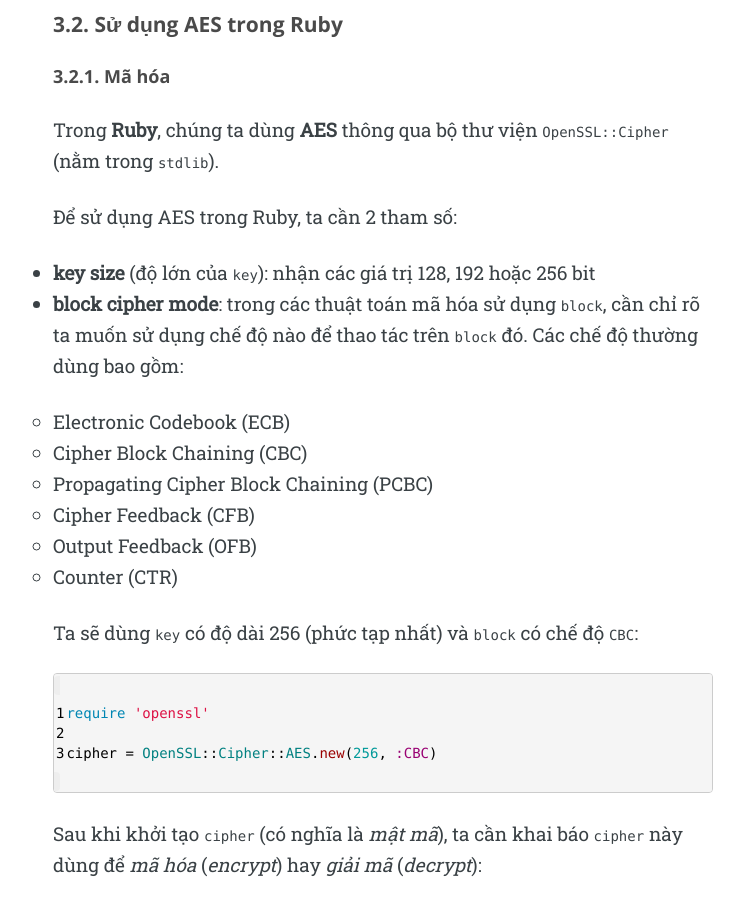
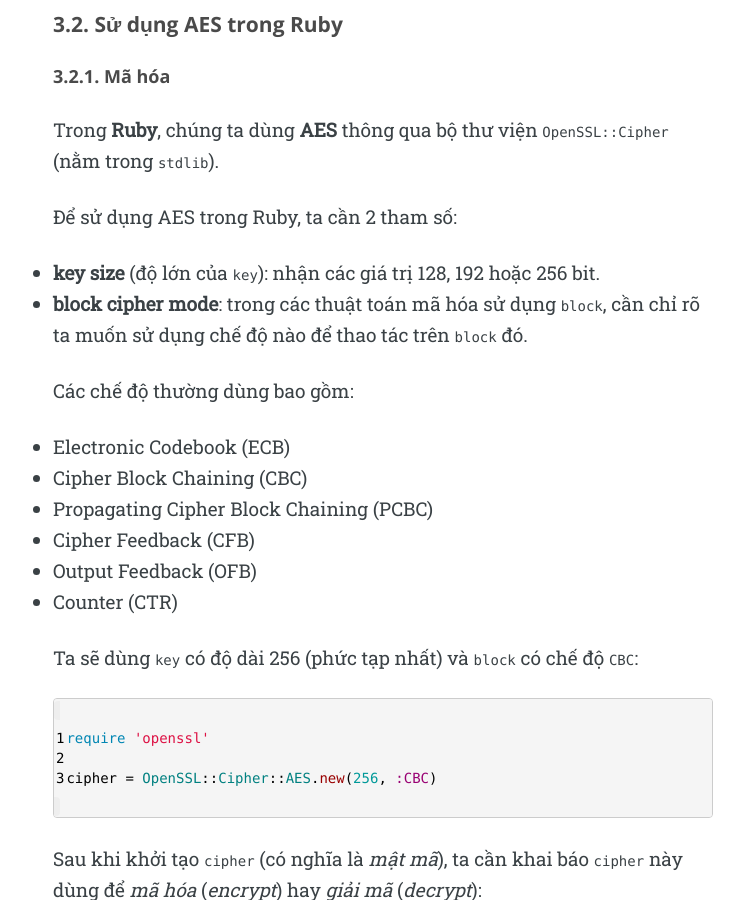
Before and after one commit to ethan605/dev-with-ethan, a Jekyll site: the page built from _posts/2016-07-07-encryption-methods-2.md, in a window 1280 px wide and 900 px high, scrolled down 1401 px. Shown: the whole window, without its empty margins (257-1001 px from the left). Built offline with Jekyll 4.4.1, drawn with Linux system fonts in a browser that asks for light colours; nearby versions of some CDN libraries; comment, search, counter and statistics services are not loaded.

Commit message:
[dasper] Fix 3 posts

```diff
--- a/_posts/2016-07-07-encryption-methods-2.md
+++ b/_posts/2016-07-07-encryption-methods-2.md
@@ -8,7 +8,7 @@ tags: [cryptopgraphy, encryption, 'mã hóa', symmetric, 'đối xứng', asymme
 comments: true
 ---
 
-*... tiếp theo bài viết [Cryptography: Các phương pháp mã hóa thường dùng]({% post_url 2016-07-06-encryption-methods-1 %})*
+*... tiếp theo bài viết [Cryptography: Các phương pháp mã hóa thường dùng][part-1]*
 
 Như đã nói trong bài trước, **Mã hóa** là 1 lĩnh vực quan trọng và thú vị. Rất nhiều nhà khoa học lỗi lạc đã dành cả đời mình nghiên cứu **Mã hóa** và đưa ra nhiều thuật toán có ý nghĩa lớn với toàn bộ nền **Khoa học Máy tính** nói chung. Trong bài này, tôi sẽ đưa ra 1 vài ví dụ về những thuật toán phổ biến, có thể dễ dàng cài đặt và sử dụng bằng Ruby. Một khi đã nắm vững cách sử dụng, các bạn có thể tiếp cận sử dụng với các bộ thư viện tương tự trong các ngôn ngữ khác 1 cách dễ dàng.
 
@@ -34,14 +34,17 @@ Trong **Ruby**, chúng ta dùng **AES** thông qua bộ thư viện `OpenSSL::Ci
 
 Để sử dụng AES trong Ruby, ta cần 2 tham số:
 
-* **key size** (độ lớn của `key`): nhận các giá trị 128, 192 hoặc 256 bit
-* **block cipher mode**: trong các thuật toán mã hóa sử dụng `block`, cần chỉ rõ ta muốn sử dụng chế độ nào để thao tác trên `block` đó. Các chế độ thường dùng bao gồm:
-    - Electronic Codebook (ECB)
-    - Cipher Block Chaining (CBC)
-    - Propagating Cipher Block Chaining (PCBC)
-    - Cipher Feedback (CFB)
-    - Output Feedback (OFB)
-    - Counter (CTR)
+* **key size** (độ lớn của `key`): nhận các giá trị 128, 192 hoặc 256 bit.
+* **block cipher mode**: trong các thuật toán mã hóa sử dụng `block`, cần chỉ rõ ta muốn sử dụng chế độ nào để thao tác trên `block` đó.
+
+Các chế độ thường dùng bao gồm:
+
+* Electronic Codebook (ECB)
+* Cipher Block Chaining (CBC)
+* Propagating Cipher Block Chaining (PCBC)
+* Cipher Feedback (CFB)
+* Output Feedback (OFB)
+* Counter (CTR)
 
 Ta sẽ dùng `key` có độ dài 256 (phức tạp nhất) và `block` có chế độ `CBC`:
 
```
Also changed, not shown: other parts of _posts/2016-07-07-encryption-methods-2.md (+2 -1 lines), _posts/2016-07-11-oauth-1.md (+4 -8 lines), _posts/2016-07-13-oauth-2.md (+66 -49 lines).
